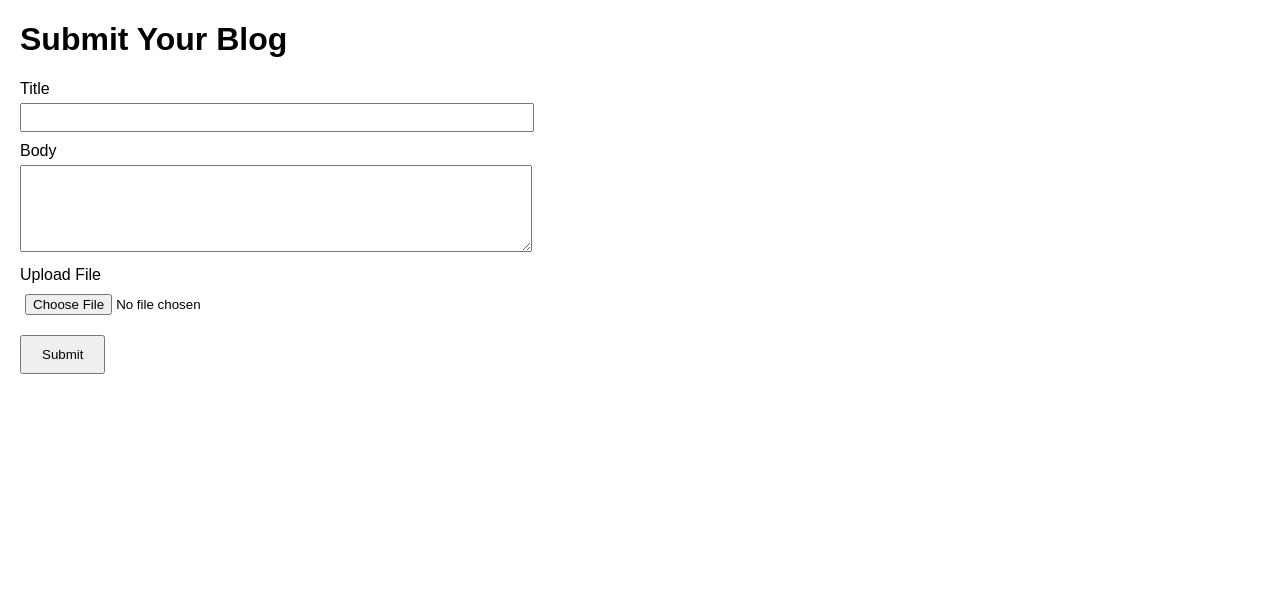
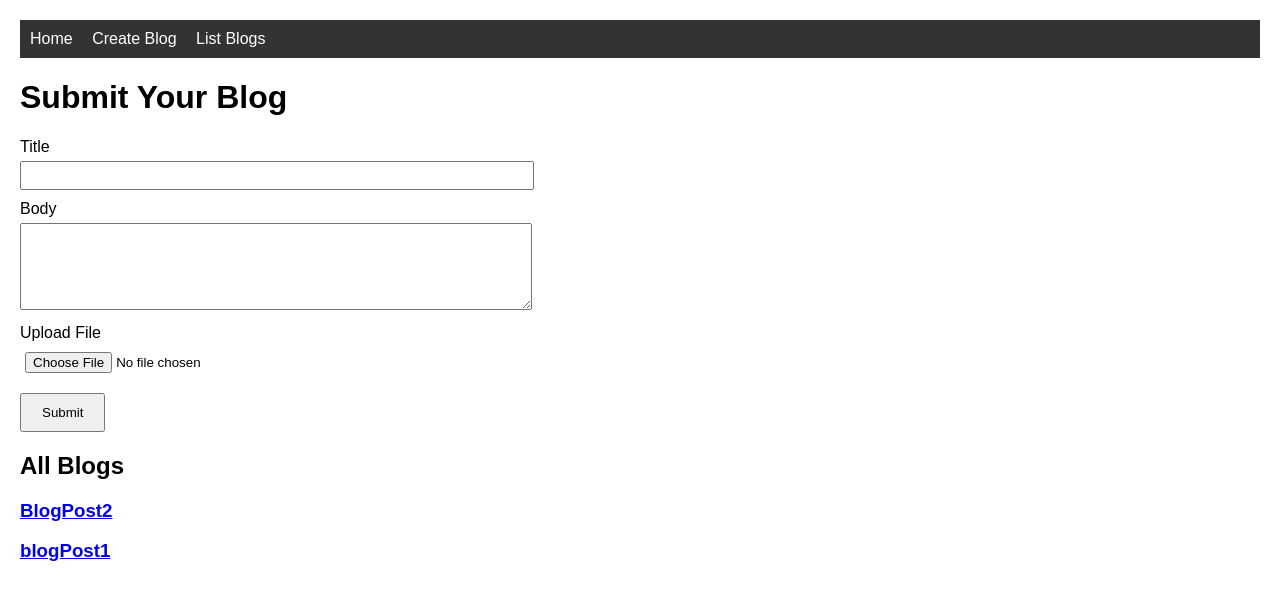
Before and after one commit to RishabhDhawad/BlogPost, a Flask app: page / in a window 1280 px wide. Shown: the top 600 px of the page. Run offline with Flask 3, Linux system fonts and the light colour scheme.

Commit message:
Added: Blog view, Blog Listing, Blog connection with Db

```diff
--- a/app.py
+++ b/app.py
@@ -1,6 +1,6 @@
 import os
-from datetime import datetime
-from flask import Flask, render_template, request, redirect, url_for, send_from_directory
+from datetime import datetime, UTC
+from flask import Flask, render_template, request, redirect, url_for, flash
 from flask_sqlalchemy import SQLAlchemy
 from werkzeug.utils import secure_filename
 
@@ -8,35 +8,46 @@ from werkzeug.utils import secure_filename
 app = Flask(__name__)
 basedir = os.path.abspath(os.path.dirname(__file__))
 
-# Config
+# Configurations
 app.config['SQLALCHEMY_DATABASE_URI'] = 'sqlite:///' + os.path.join(basedir, 'BlogPost.db')
 app.config['SQLALCHEMY_TRACK_MODIFICATIONS'] = False
 app.config['UPLOAD_FOLDER'] = os.path.join(basedir, 'static', 'uploads')
+app.config['MAX_CONTENT_LENGTH'] = 16 * 1024 * 1024  # 16MB max file size
+
+# Allowed file extensions
+ALLOWED_EXTENSIONS = {'png', 'jpg', 'jpeg', 'gif', 'bmp'}
+
 os.makedirs(app.config['UPLOAD_FOLDER'], exist_ok=True)
 
-# Initialize SQLAlchemy
+# Initialize DB
 db = SQLAlchemy(app)
 
-
-# Define user (blog post) model
-class User(db.Model):
-    __tablename__ = 'users'
-    id = db.Column(db.Integer, primary_key = True)
-    title = db.Column(db.String(255), nullable = False)
-    body = db.Column(db.Text, nullable = False)
+# Model
+class Blog(db.Model):
+    __tablename__ = 'blogs'
+    id = db.Column(db.Integer, primary_key=True)
+    title = db.Column(db.String(255), nullable=False)
+    body = db.Column(db.Text, nullable=False)
     imagePath = db.Column(db.String(255))
-    created_date = db.Column(db.DateTime, default=datetime.utcnow)
-    update_date = db.Column(db.DateTime, default = datetime.utcnow, onupdate=datetime.utcnow)
+    created_date = db.Column(db.DateTime, default=lambda: datetime.now(UTC))
+    update_date = db.Column(db.DateTime, default=lambda: datetime.now(UTC), onupdate=lambda: datetime.now(UTC))
 
     def __repr__(self):
         return f'<User {self.title}>'
 
-# Create route that renders template
+# Homepage - list of blogs
 @app.route('/')
 def index():
-    users = User.query.order_by(User.created_date.desc()).all()
-    return render_template('index.html', users=users)
+    blogs = Blog.query.order_by(Blog.created_date.desc()).all()
+    return render_template('index.html', blogs=blogs)
 
+# Detail page - shows a specific blog post
+@app.route('/detail/<int:id>')
+def detail(id):
+    blog = Blog.query.get_or_404(id)
+    return render_template('detail.html', blog=blog)
+
+# Handle form submission
 @app.route('/submit', methods=['POST'])
 def submit():
     title = request.form['title']
@@ -49,18 +60,25 @@ def submit():
         file.save(os.path.join(app.config['UPLOAD_FOLDER'], filename))
         image_path = f'static/uploads/{filename}'
 
-    new_user = User(title=title, body=body, imagePath=image_path)
-    db.session.add(new_user)
+    # Save blog
+    new_blog = Blog(title=title, body=body, imagePath=image_path)
+    db.session.add(new_blog)
     db.session.commit()
 
-    return redirect(url_for('index'))
+    # Redirect to success page with the new user's ID
+    return redirect(url_for('success', blog_id=new_blog.id))
 
-# Serve uploaded files (optional if using /static/uploads)
+# Success page - shows confirmation and link to detail
+@app.route('/success/<int:blog_id>')
+def success(blog_id):
+    return render_template('success.html', blog_id=blog_id)
+
+# Serve uploaded files (not always needed if using static URL)
 @app.route('/uploads/<filename>')
 def uploaded_file(filename):
     return send_from_directory(app.config['UPLOAD_FOLDER'], filename)
 
-# Run the app
+# Main
 if __name__ == '__main__':
     with app.app_context():
         db.create_all()
--- /dev/null
+++ b/templates/base.html
@@ -0,0 +1,33 @@
+<!DOCTYPE html>
+<html lang="en">
+<head>
+    <meta charset="UTF-8">
+    <title>{% block title %} Flask Blog {% endblock %}</title>
+    <style>
+      nav {
+        background-color: #333;
+        padding: 10px;
+      }
+      nav a {
+        color: white;
+        margin-right: 15px;
+        text-decoration: none;
+      }
+      body {
+        font-family: Arial, Helvetica, sans-serif;
+        margin: 20px;
+      }
+    </style>
+</head>
+<body>
+  <nav>
+    <a href="{{ url_for('index') }}">Home</a>
+    <a href="{{ url_for('create_blog') }}">Create Blog</a>
+    <a href="{{ url_for('list_blogs') }}">List Blogs</a>
+  </nav>
+
+  <div>
+    {% block content %}{% endblock %}
+  </div>
+</body>
+</html>
--- a/templates/index.html
+++ b/templates/index.html
@@ -28,6 +28,11 @@
     </style>
 </head>
 <body>
+    {% extends "base.html" %}
+
+    {% block title %} Home {% endblock %}
+
+    {% block content %}
         <h1>Submit Your Blog</h1>
 
         <form action="/submit" method="POST" enctype="multipart/form-data">
@@ -43,17 +48,13 @@
             <button type="submit">Submit</button>
         </form>
 
-<!--    <h2>All Blog Posts</h2>-->
-<!--    {% for user in users %}-->
-<!--    <div class="post">-->
-<!--        <h3>{{ user.title }}</h3>-->
-<!--        <p>{{ user.body }}</p>-->
-<!--        {% if user.imagePath %}-->
-<!--            <img src="{{ url_for('static', filename=user.imagePath.split('static/')[-1]) }}" alt="Uploaded Image">-->
-<!--        {% endif %}-->
-<!--        <small>Posted on: {{ user.created_date.strftime('%Y-%m-%d %H:%M:%S') }}</small>-->
-<!--    </div>-->
-<!--    {% endfor %}-->
-
+        <h2> All Blogs</h2>
+        {% for blog in blogs %}
+            <div class="blog">
+                <h3><a href="{{ url_for('detail', id=blog.id) }}">{{ blog.title }}</a></h3>
+            <!-- <p>{{ blog.body[:100] }}{% if blog.body|length > 100 %}...{% endif %}</p>-->
+            </div>
+        {% endfor %}
+    {% endblock %}
 </body>
 </html>
```
Also changed, not shown: templates/detail.html (added, +21 -0 lines), templates/success.html (added, +18 -0 lines), BlogPost.db, static/uploads/Rishabh_Linkedins_Banner_2.png (added), static/uploads/download.jpeg (added). Lines whose indentation alone changed are shown as unchanged.
